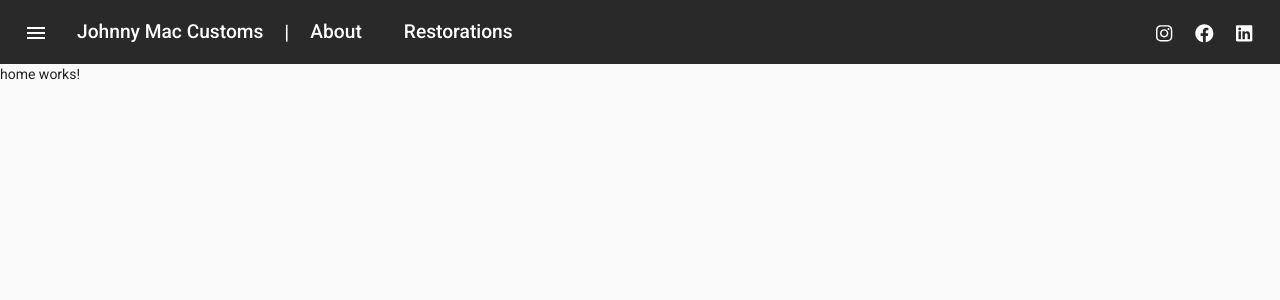
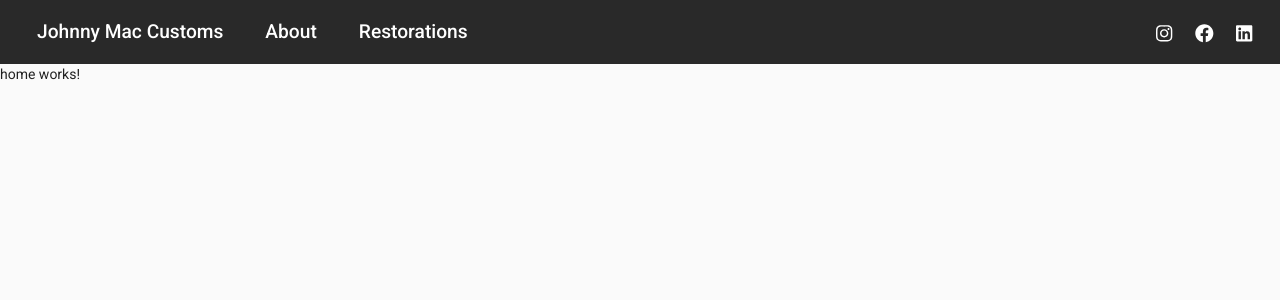
Before and after one commit to nick97eagles/Johnny_Mac_Customs, an Angular app in the folder johnny-mac-customs/: page /home in a window 1280 px wide. Shown: the top 300 px of the page. Built offline with nearby package versions, Linux system fonts and the light colour scheme.

Commit message:
began set up for mobile routing sidnav

```diff
--- a/johnny-mac-customs/src/app/app.component.ts
+++ b/johnny-mac-customs/src/app/app.component.ts
@@ -1,6 +1,6 @@
 import { AfterViewInit, Component, ViewChild } from '@angular/core';
 import { MatSidenav } from '@angular/material/sidenav';
-import { SidenavService } from './services/sidenav.service';
+import { SidenavService } from './components/sidenav/sidenav.service';
 
 @Component({
   selector: 'app-root',
--- a/johnny-mac-customs/src/app/app.module.ts
+++ b/johnny-mac-customs/src/app/app.module.ts
@@ -10,7 +10,7 @@ import { FontAwesomeModule } from '@fortawesome/angular-fontawesome';
 
 // Angular Material
 import { MatSidenavModule } from '@angular/material/sidenav';
-import { SidenavService } from './services/sidenav.service';
+import { SidenavService } from './components/sidenav/sidenav.service';
 
 @NgModule({
   declarations: [
--- a/johnny-mac-customs/src/app/components/components.module.ts
+++ b/johnny-mac-customs/src/app/components/components.module.ts
@@ -2,7 +2,7 @@ import { NgModule } from '@angular/core';
 import { CommonModule } from '@angular/common';
 import { HomeComponent } from './home/home.component';
 import { AboutComponent } from './about/about.component';
-import { CommentsComponent } from './comments/comments.component';
+import { CommentsComponent } from './sidenav/sidenav.component';
 
 @NgModule({
   declarations: [
--- a/johnny-mac-customs/src/app/components/header/header.component.html
+++ b/johnny-mac-customs/src/app/components/header/header.component.html
@@ -4,8 +4,7 @@
       <mat-icon id="menu-expand-icon">menu</mat-icon>
     </button>
     <a mat-button id="temp-photo-holder" class="header-link" href="/home">Johnny Mac Customs</a>
-    <span style="color:white">|</span>
-    <div>
+    <div class="nav-items">
       <a mat-button class="header-link" href="/about">About</a>
       <button mat-button class="header-link" [matMenuTriggerFor]="restorations">Restorations</button>
       <mat-menu #restorations="matMenu">
--- a/johnny-mac-customs/src/app/components/header/header.component.scss
+++ b/johnny-mac-customs/src/app/components/header/header.component.scss
@@ -20,6 +20,10 @@
   color: white;
 }
 
+.menu-expand-button {
+  display: none;
+}
+
 .brand-icons {
   color: white;
 }
@@ -35,3 +39,17 @@
 .spacer {
   flex: 1 1 auto;
 }
+
+.nav-items {
+  display: inline-block;
+}
+
+@media(max-width: 700px) {
+  .menu-expand-button {
+    display: inline-block;
+  }
+
+  .nav-items {
+    display: none;
+  }
+}
--- a/johnny-mac-customs/src/app/components/header/header.component.ts
+++ b/johnny-mac-customs/src/app/components/header/header.component.ts
@@ -1,6 +1,6 @@
 import { Component, EventEmitter, OnInit, Output } from '@angular/core';
 import { faInstagram, faFacebook, faLinkedin } from '@fortawesome/free-brands-svg-icons';
-import { SidenavService } from '../../services/sidenav.service';
+import { SidenavService } from '../sidenav/sidenav.service';
 
 @Component({
   selector: 'app-header',
--- a/johnny-mac-customs/src/app/components/comments/comments.component.ts
+++ b/johnny-mac-customs/src/app/components/sidenav/sidenav.component.ts
@@ -2,8 +2,8 @@ import { Component, OnInit } from '@angular/core';
 
 @Component({
   selector: 'app-comments',
-  templateUrl: './comments.component.html',
-  styleUrls: ['./comments.component.scss']
+  templateUrl: './sidenav.component.html',
+  styleUrls: ['./sidenav.component.scss']
 })
 export class CommentsComponent implements OnInit {
 
```
Also changed, not shown: johnny-mac-customs/src/app/components/sidenav/sidenav.component.html (renamed from johnny-mac-customs/src/app/components/comments/comments.component.html), johnny-mac-customs/src/app/components/sidenav/sidenav.component.scss (renamed from johnny-mac-customs/src/app/components/comments/comments.component.scss), johnny-mac-customs/src/app/components/sidenav/sidenav.service.ts (renamed from johnny-mac-customs/src/app/services/sidenav.service.ts), 2 other files (tests, documents, lock files or other folders).
